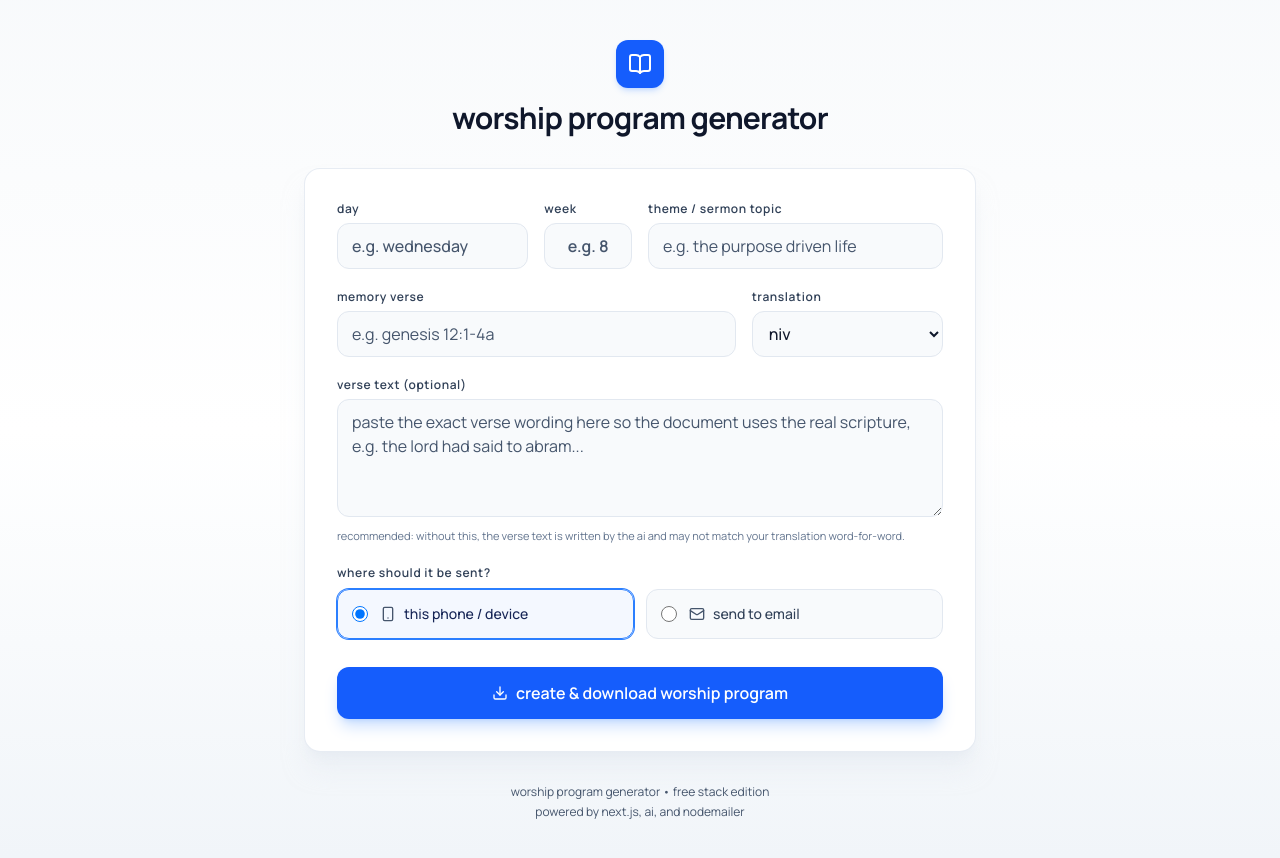
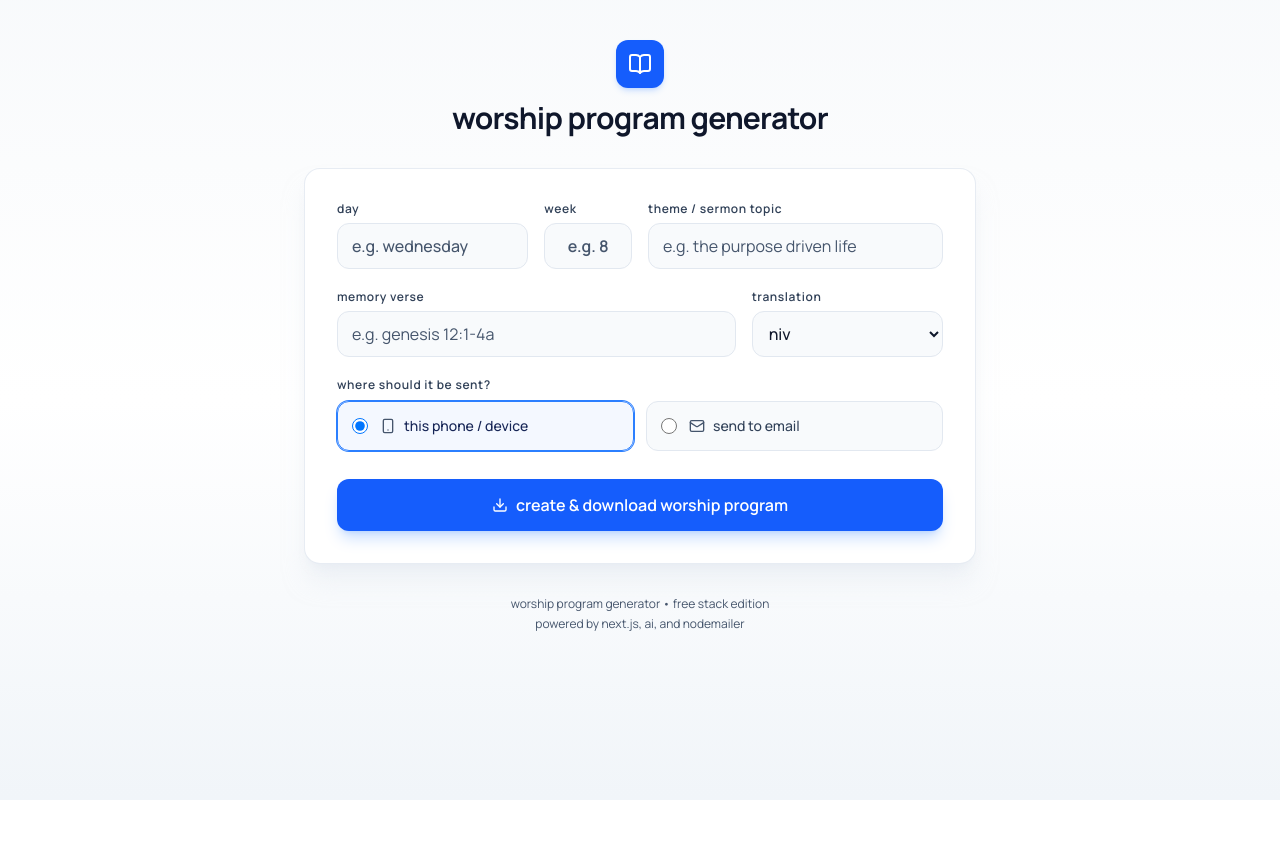
Before and after one commit to lee-jr11/worship-program, a Next.js app: page / in a window 1280 px wide. After the commit the page ends 800 px from the top, so only its background shows below. Built offline with nearby package versions, Linux system fonts and the light colour scheme.

Commit message:
Remove the verse text input and its plumbing
Removes the optional "verse text" field added earlier: the form textarea,
the verseText request field, its schema entry, the prompt injection and the
normalization override, plus the related tests and docs. Verse text is once
again produced by the model.

```diff
--- a/scripts/diagnostics.ts
+++ b/scripts/diagnostics.ts
@@ -90,11 +90,7 @@ async function runDiagnostics() {
   });
   assert(!emailDeliveryMissing.success, 'Email delivery fails when email is missing');
 
-  // Optional pasted verse text is accepted and trimmed; oversized input is rejected.
-  const parsedWithVerseText = GenerateProgramInputSchema.safeParse({ ...validGoodInput, verseText: '  For God so loved the world  ' });
-  assert(parsedWithVerseText.success && parsedWithVerseText.data.verseText === 'For God so loved the world', 'Verse text is accepted and trimmed');
-  const oversizedVerseText = GenerateProgramInputSchema.safeParse({ ...validGoodInput, verseText: 'x'.repeat(4001) });
-  assert(!oversizedVerseText.success, 'Rejects verse text beyond the length cap');
+  // Oversized text inputs are rejected.
   const oversizedTheme = GenerateProgramInputSchema.safeParse({ ...validGoodInput, theme: 'x'.repeat(201) });
   assert(!oversizedTheme.success, 'Rejects an oversized theme');
 
@@ -239,15 +235,8 @@ async function runDiagnostics() {
   assert(normalized.memory_verse.translation === 'ESV', 'Translation is trimmed and forced');
   assert(
     normalized.memory_verse.text === 'Model supplied verse text',
-    'Model verse text is kept when no verse text is supplied'
+    'Model-supplied verse text is preserved'
   );
-
-  const withVerseText = normalizeLlmOutput(
-    makeRawProgram(),
-    { ...llmParams, verseText: '  Supplied verse text  ' },
-    'Sunday'
-  );
-  assert(withVerseText.memory_verse.text === 'Supplied verse text', 'Supplied verse text overrides the model text');
 
   assert(throws(() => normalizeLlmOutput('not an object', llmParams, 'Sunday')), 'Throws on non-object output (so the caller retries)');
   assert(throws(() => normalizeLlmOutput(null, llmParams, 'Sunday')), 'Throws on null output (so the caller retries)');
--- a/scripts/test-harness.ts
+++ b/scripts/test-harness.ts
@@ -13,24 +13,18 @@ const SAMPLE_WEEKS = [
     theme: 'THE PURPOSE DRIVEN LIFE',
     verseReference: 'Genesis 12:1-4a',
     translation: 'NIV',
-    verseText:
-      'The Lord had said to Abram, “Go from your country, your people and your father’s household to the land I will show you. I will make you into a great nation, and I will bless you; I will make your name great, and you will be a blessing. I will bless those who bless you, and whoever curses you I will curse; and all peoples on earth will be blessed through you.” So Abram went, as the Lord had told him...',
   },
   {
     week: 6,
     theme: 'PATIENCE, FAITHFULNESS AND SELF-CONTROL',
     verseReference: '2 Peter 1:5-7',
     translation: 'Paraphrased',
-    verseText:
-      'Make every effort to add to your faith goodness; and to goodness, knowledge; and to knowledge, self-control; and to self-control, perseverance; and to perseverance, godliness; and to godliness, mutual affection; and to mutual affection, love.',
   },
   {
     week: 7,
     theme: 'OUR RESPONSIBILITY, OUR CHARACTER',
     verseReference: 'Galatians 5:25-26',
     translation: 'NIV',
-    verseText:
-      'Since we live by the Spirit, let us keep in step with the Spirit. Let us not become conceited, provoking and envying each other.',
   },
 ];
 
--- a/src/app/api/generate/route.ts
+++ b/src/app/api/generate/route.ts
@@ -37,7 +37,7 @@ export async function POST(req: NextRequest) {
       );
     }
 
-    const { day, week, theme, verseReference, translation, verseText, deliveryMethod, email } = parseResult.data;
+    const { day, week, theme, verseReference, translation, deliveryMethod, email } = parseResult.data;
 
     // 2. AI Generation
     console.log(`[Generate API] Generating program for ${day} Week ${week}: ${theme}...`);
@@ -47,7 +47,6 @@ export async function POST(req: NextRequest) {
       theme,
       verseReference,
       translation,
-      verseText,
     });
 
     // 3. Build .docx
--- a/src/app/page.tsx
+++ b/src/app/page.tsx
@@ -34,7 +34,6 @@ export default function WorshipProgramApp() {
   const [week, setWeek] = useState<string>('');
   const [theme, setTheme] = useState<string>('');
   const [verseReference, setVerseReference] = useState<string>('');
-  const [verseText, setVerseText] = useState<string>('');
   const [translation, setTranslation] = useState<string>('NIV');
   const [deliveryMethod, setDeliveryMethod] = useState<'device' | 'email'>('device');
   const [email, setEmail] = useState<string>('');
@@ -95,7 +94,6 @@ export default function WorshipProgramApp() {
           week: Number(week),
           theme: theme.trim(),
           verseReference: verseReference.trim(),
-          verseText: verseText.trim() || undefined,
           translation: translation.trim(),
           deliveryMethod,
           email: deliveryMethod === 'email' ? email.trim() : undefined,
@@ -145,7 +143,6 @@ export default function WorshipProgramApp() {
     setWeek(nextNum ? String(nextNum) : '');
     setTheme('');
     setVerseReference('');
-    setVerseText('');
   };
 
   return (
@@ -360,25 +357,6 @@ export default function WorshipProgramApp() {
                 </div>
               </div>
 
-              {/* Row 2b: Optional pasted scripture text */}
-              <div>
-                <label htmlFor="verseText" className="block text-xs font-semibold text-slate-700 lowercase tracking-wider mb-1.5">
-                  verse text (optional)
-                </label>
-                <textarea
-                  id="verseText"
-                  rows={4}
-                  placeholder="paste the exact verse wording here so the document uses the real scripture, e.g. the lord had said to abram..."
-                  value={verseText}
-                  onChange={(e) => setVerseText(e.target.value)}
-                  disabled={isLoading}
-                  className="field w-full px-3.5 py-2.5 bg-slate-50 border border-slate-200 rounded-xl text-slate-900 placeholder:text-slate-600 focus:outline-none focus:ring-2 focus:ring-blue-500 focus:bg-white resize-y"
-                />
-                <p className="mt-1 text-[11px] text-slate-500 leading-relaxed">
-                  recommended: without this, the verse text is written by the ai and may not match your translation word-for-word.
-                </p>
-              </div>
-
               {/* Row 3: Destination Radio Choice */}
               <div>
                 <label className="block text-xs font-semibold text-slate-700 lowercase tracking-wider mb-2">
--- a/src/lib/gemini.ts
+++ b/src/lib/gemini.ts
@@ -140,7 +140,6 @@ export interface GenerateProgramParams {
   theme: string;
   verseReference: string;
   translation: string;
-  verseText?: string;
 }
 
 /**
@@ -157,7 +156,7 @@ function parseJsonFromLlm(text: string): unknown {
 }
 
 /**
- * Applies the caller-supplied fields (day, verse reference/translation/text, week
+ * Applies the caller-supplied fields (day, verse reference/translation, week
  * number, theme) over the model output, then validates it against the contract.
  * Throws on unusable output so the caller's retry loop can try again.
  */
@@ -175,9 +174,6 @@ export function normalizeLlmOutput(raw: unknown, params: GenerateProgramParams,
   const verse = memoryVerse as Record<string, unknown>;
   verse.reference = params.verseReference.trim();
   verse.translation = params.translation.trim();
-  if (params.verseText && params.verseText.trim()) {
-    verse.text = params.verseText.trim();
-  }
 
   draft.day = day;
   draft.week_number = params.week;
@@ -208,7 +204,7 @@ Day: ${day}
 Week Number: ${params.week}
 Theme: ${params.theme}
 Bible Verse Reference: ${params.verseReference}
-Translation: ${params.translation}${params.verseText ? `\nVerse Text: ${params.verseText}` : ''}`;
+Translation: ${params.translation}`;
 
   // Determine endpoint URL
   let endpoint = customBaseUrl || process.env.AI_BASE_URL || process.env.DEEPSEEK_BASE_URL;
@@ -300,7 +296,7 @@ Day: ${day}
 Week Number: ${params.week}
 Theme: ${params.theme}
 Bible Verse Reference: ${params.verseReference}
-Translation: ${params.translation}${params.verseText ? `\nVerse Text: ${params.verseText}` : ''}`;
+Translation: ${params.translation}`;
 
   let lastError: Error | null = null;
   const candidateModels = configuredModel ? [configuredModel] : DEFAULT_GEMINI_MODELS;
--- a/src/lib/schema.ts
+++ b/src/lib/schema.ts
@@ -8,11 +8,6 @@ export const GenerateProgramInputSchema = z
     theme: z.string().trim().min(1, 'Theme is required').max(200, 'Theme is too long'),
     verseReference: z.string().trim().min(1, 'Bible verse reference is required').max(120, 'Verse reference is too long'),
     translation: z.string().trim().min(1, 'Translation is required').default('NIV'),
-    /**
-     * Optional pasted scripture text. When supplied it is used verbatim,
-     * so the bulletin never relies on the model recalling the verse.
-     */
-    verseText: z.string().trim().max(4000, 'Verse text is too long').optional(),
     deliveryMethod: z.enum(['device', 'email']).optional(),
     email: z
       .string()
```
Also changed, not shown: 1 other file (tests, documents, lock files or other folders).
